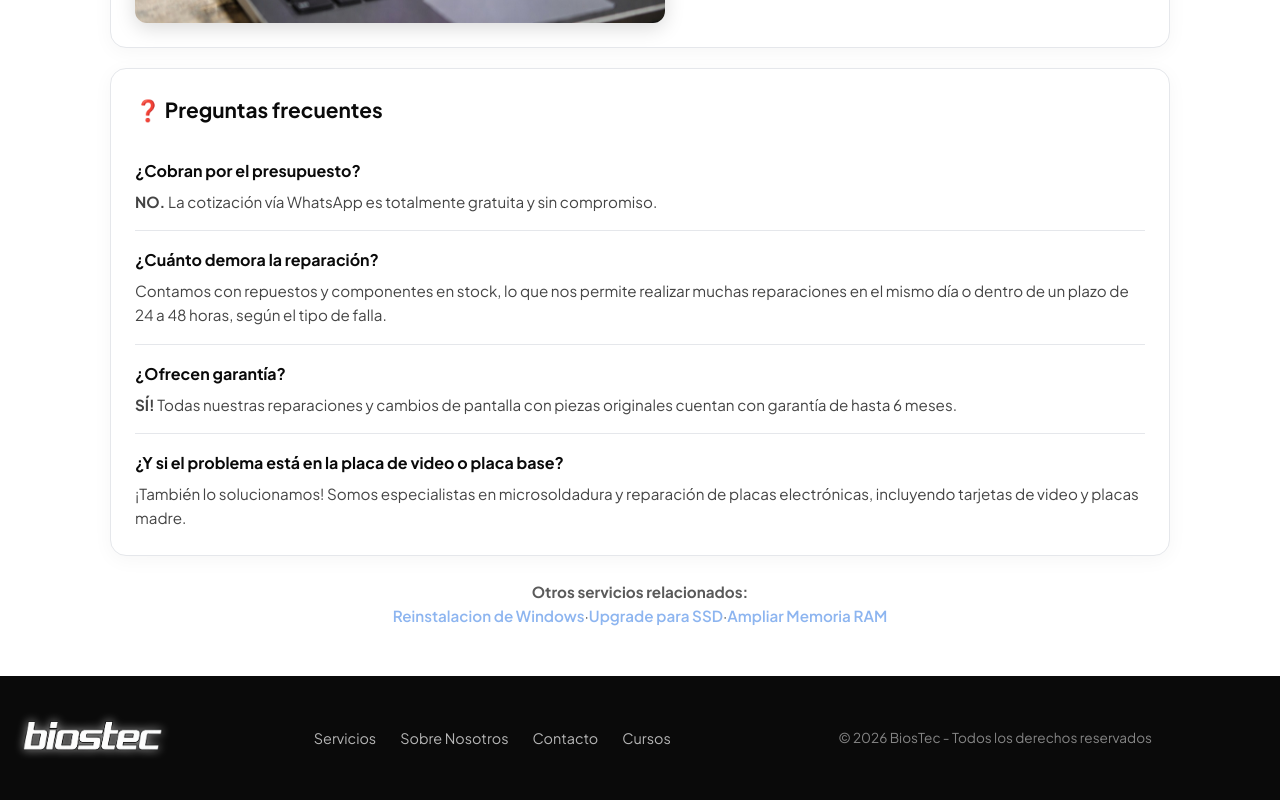
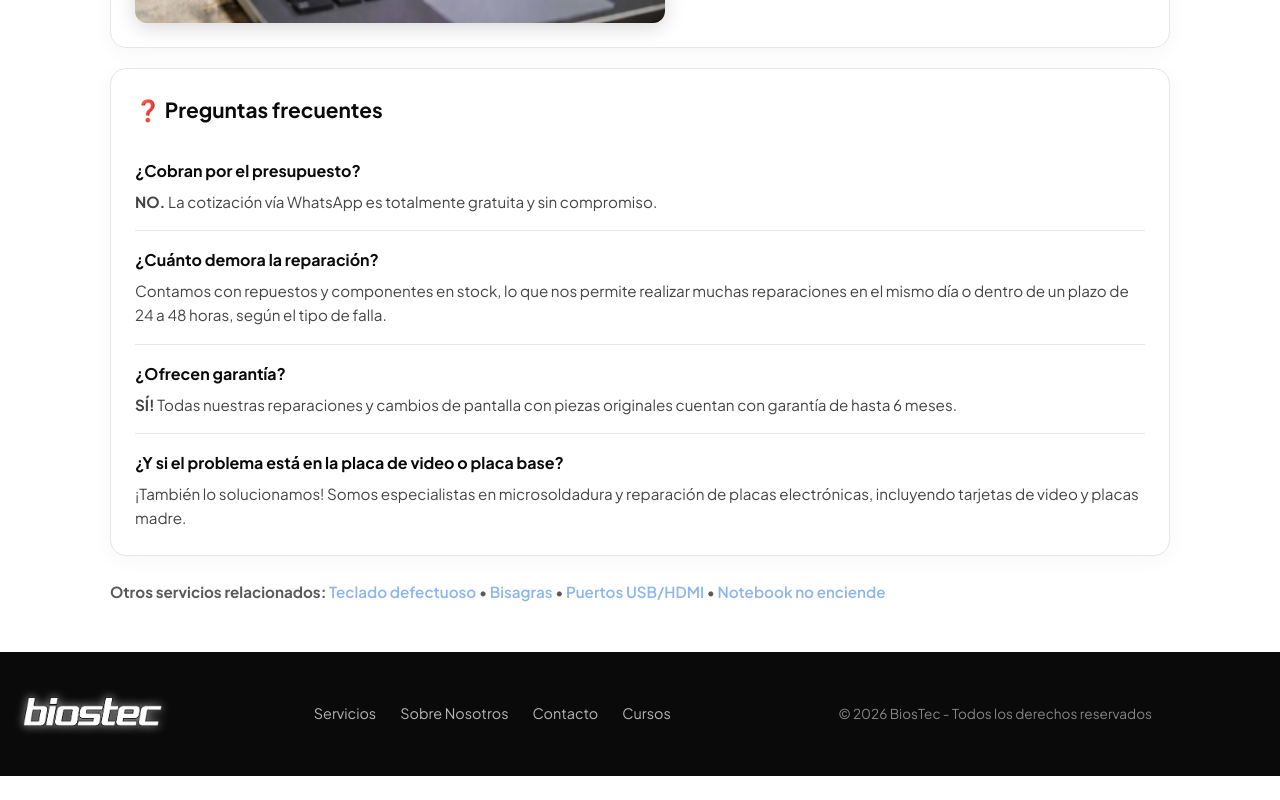
Before and after one commit to FrancoMED/BIOSTEC, a React (Vite) app in the folder client/: page /screen in a window 1280 px wide. Shown: the part 1827-2627 px from the top of the page. After the commit the page ends 2603 px from the top, so only its background shows below. Built offline with nearby package versions, Linux system fonts and the light colour scheme.

Commit message:
feat: import relatedServices component and styles

```diff
--- a/client/src/components/RelatedServices/RelatedServices.jsx
+++ b/client/src/components/RelatedServices/RelatedServices.jsx
@@ -1,28 +1,29 @@
 import React from "react";
 import styles from "./RelatedServices.module.css";
 
-const RelatedServices = () => {
+const RelatedServices = ({ props }) => {
   return (
     <div className={styles.container_services}>
       <p>
-        <strong>Otros servicios relacionados:</strong>
-        <br />
-        <a href="../reinstalar-windows.html" className={styles.lp_link}>
-          Reinstalacion de Windows
+        <strong>Otros servicios relacionados:</strong>{" "}
+        <a href={props.links[0]} className={styles.lp_link}>
+          {" "}
+          {props.texts[0]}{" "}
+        </a>{" "}
+        •{" "}
+        <a href={props.links[1]} className={styles.lp_link}>
+          {" "}
+          {props.texts[1]}{" "}
+        </a>{" "}
+        •{" "}
+        <a href={props.links[2]} className={styles.lp_link}>
+          {" "}
+          {props.texts[2]}{" "}
         </a>
-        ·
-        <a
-          href="../../upgrades-notebook/trocar-hdd-por-ssd.html"
-          className={styles.lp_link}
-        >
-          Upgrade para SSD
-        </a>
-        ·
-        <a
-          href="../../upgrades-notebook/ampliar-ram.html"
-          className={styles.lp_link}
-        >
-          Ampliar Memoria RAM
+        •{" "}
+        <a href={props.links[3]} className={styles.lp_link}>
+          {" "}
+          {props.texts[3]}{" "}
         </a>
       </p>
     </div>
--- a/client/src/components/RelatedServices/RelatedServices.module.css
+++ b/client/src/components/RelatedServices/RelatedServices.module.css
@@ -1,3 +1,8 @@
+.container_services {
+    display: flex;
+    flex-wrap: wrap;
+}
+
 .container_services p {
     text-align: center;
     margin-top: 1.5rem;
--- a/client/src/pages/Screen/Screen.jsx
+++ b/client/src/pages/Screen/Screen.jsx
@@ -6,21 +6,32 @@ import Diagnostic from "./components/Diagnostic/Diagnostic.jsx";
 import Faq from "./components/Faq/Faq.jsx";
 import RelatedServices from "../../components/RelatedServices/RelatedServices.jsx";
 
-const texts = {
+const heroTexts = {
   title: "Pantalla Quebrada? Cotización GRATIS a través de WhatsApp",
   subtitle:
     "Descubra si necesita reemplazar la pantalla o si hay una opción dereparación más económica, sin salir de casa.",
 
   steps: ["📸 Envíe foto", "🔍 Técnico analista", "💰 Reciba cotización"],
 };
+
+const relatedServicesContent = {
+  texts: [
+    "Teclado defectuoso",
+    "Bisagras",
+    "Puertos USB/HDMI",
+    "Notebook no enciende",
+  ],
+  links: ["/keyboard", "/hinges", "/ports", "/notebook-not-start"],
+};
+
 const Screen = () => {
   return (
     <div class={styles.lp_wrapper}>
-      <Hero props={texts} />
+      <Hero props={heroTexts} />
       <FeaturesScreen />
       <Diagnostic />
       <Faq />
-      <RelatedServices />
+      <RelatedServices props={relatedServicesContent} />
     </div>
   );
 };
```
